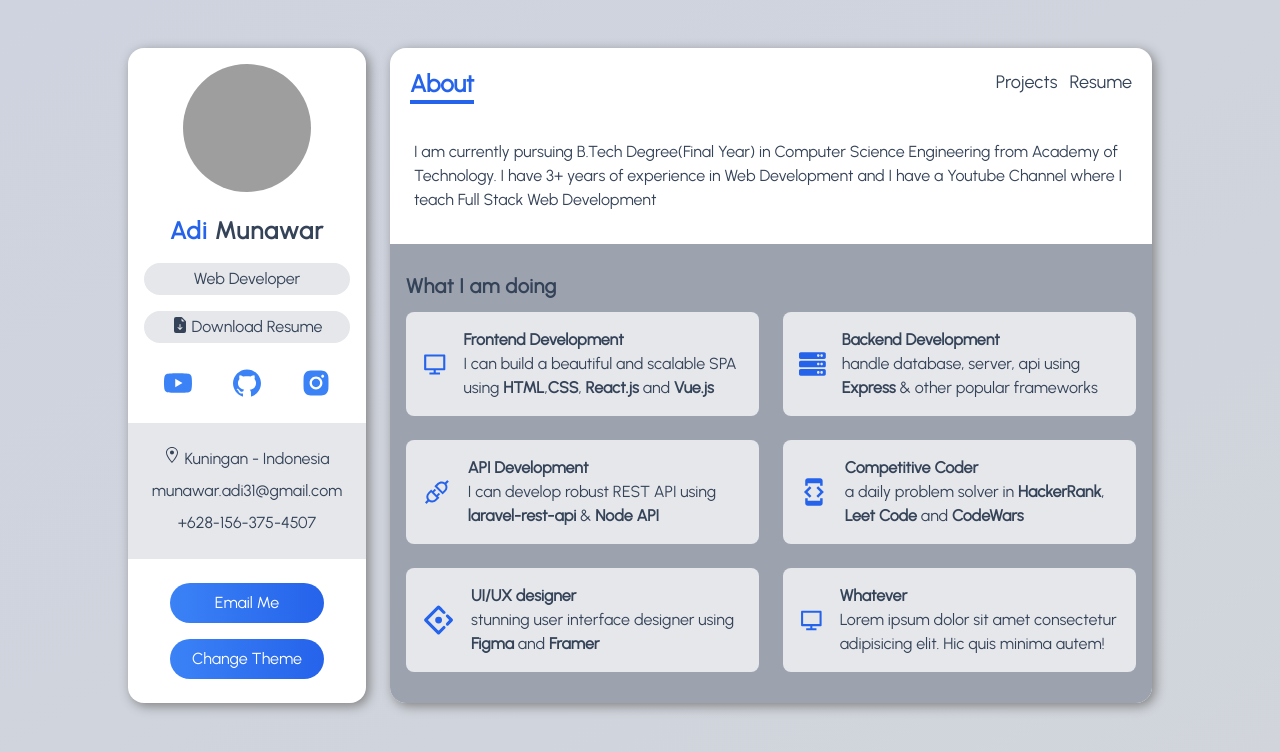
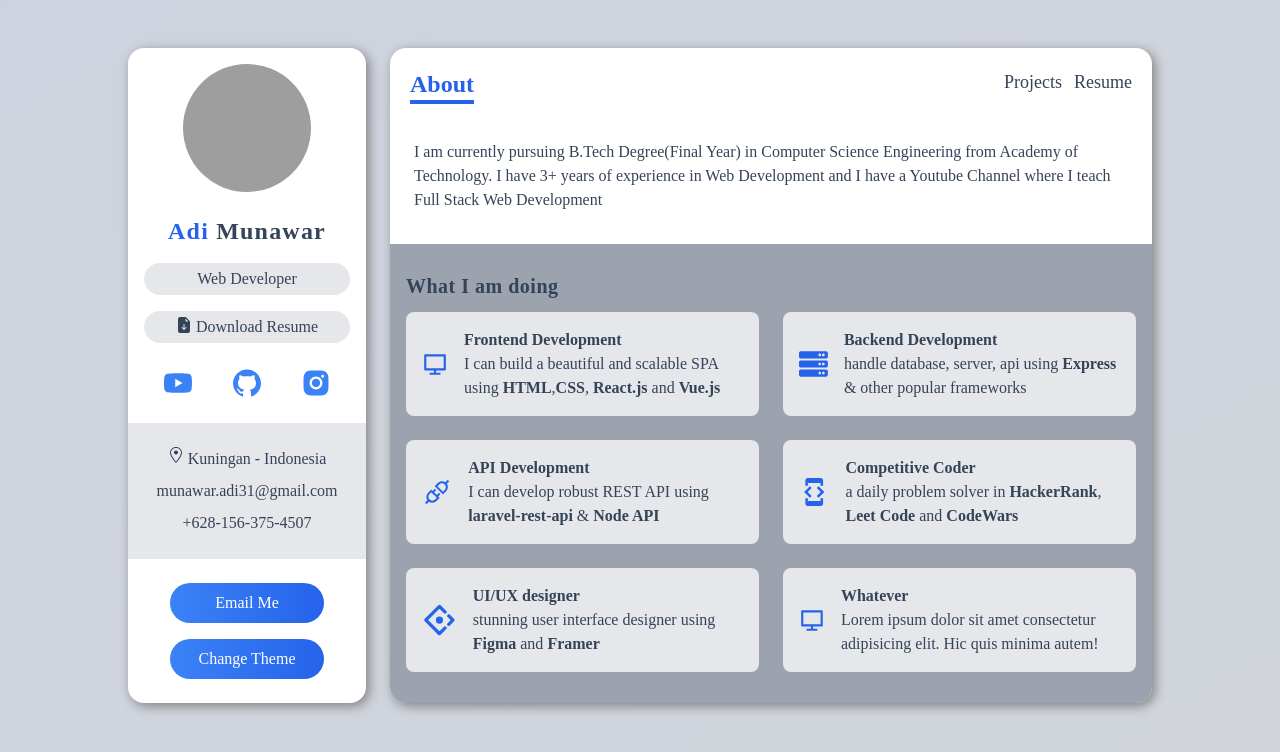
Before and after one commit to AdiMunawar31/next-tailwindcss, a Next.js app: page / in a window 1280 px wide. Shown: the top 752 px of the page. Built offline with nearby package versions, Linux system fonts and the light colour scheme; grey boxes are pictures that could not be loaded.

Commit message:
memperbarui folder

```diff
--- a/components/ProjectCard.tsx
+++ b/components/ProjectCard.tsx
@@ -13,12 +13,6 @@ const ProjectCard: FunctionComponent<{
   return (
     <div>
       <Image src={image_path} alt={name} className="cursor-pointer" onClick={() => setShowDetail(true)} layout="responsive" height="150" width="300" />
-      {/* <img
-        src={image_path}
-        alt={name}
-        className="cursor-pointer"
-        onClick={() => setShowDetail(true)}
-      /> */}
       <p className="my-2 text-center">{name}</p>
 
       {showDetail && (
--- a/components/Sidebar.tsx
+++ b/components/Sidebar.tsx
@@ -26,13 +26,13 @@ const Sidebar = () => {
 
       {/* Social Icon */}
       <div className="flex justify-around mx-auto my-6 text-blue-500">
-        <a href="https://www.youtube.com/channel/UCx7GJoa9DAyngsmAQJ_uGLA" target="_blank">
+        <a href="https://www.youtube.com/channel/UCx7GJoa9DAyngsmAQJ_uGLA">
           <AiFillYoutube className="w-8 h-8 cursor-pointer" />
         </a>
-        <a href="https://github.com/AdiMunawar31" target="_blank">
+        <a href="https://github.com/AdiMunawar31">
           <AiFillGithub className="w-8 h-8 cursor-pointer" />
         </a>
-        <a href="https://www.instagram.com/mhunawar31/" target="_blank">
+        <a href="https://www.instagram.com/mhunawar31/">
           <AiFillInstagram className="w-8 h-8 cursor-pointer" />
         </a>
       </div>
--- a/pages/_document.tsx
+++ b/pages/_document.tsx
@@ -5,9 +5,7 @@ class MyDocument extends Document {
     return (
       <Html lang="en">
         <Head>
-          <link rel="preconnect" href="https://fonts.googleapis.com" />
-          <link rel="preconnect" href="https://fonts.gstatic.com" />
-          <link href="https://fonts.googleapis.com/css2?family=Urbanist&display=swap" rel="stylesheet" />
+          <title>Adi Munawar</title>
         </Head>
         <body className="bg-fixed font-urbanist bg-gradient-to-br from-primary to-gray-300 dark:from-dark dark:to-dark-50 dark:text-gray-400">
           <Main />
--- a/styles/globals.css
+++ b/styles/globals.css
@@ -4,6 +4,7 @@
 
 body {
   color: #354358;
+  font-family: Arial, Helvetica, sans-serif;
 }
 
 /* Works on Firefox */
```
